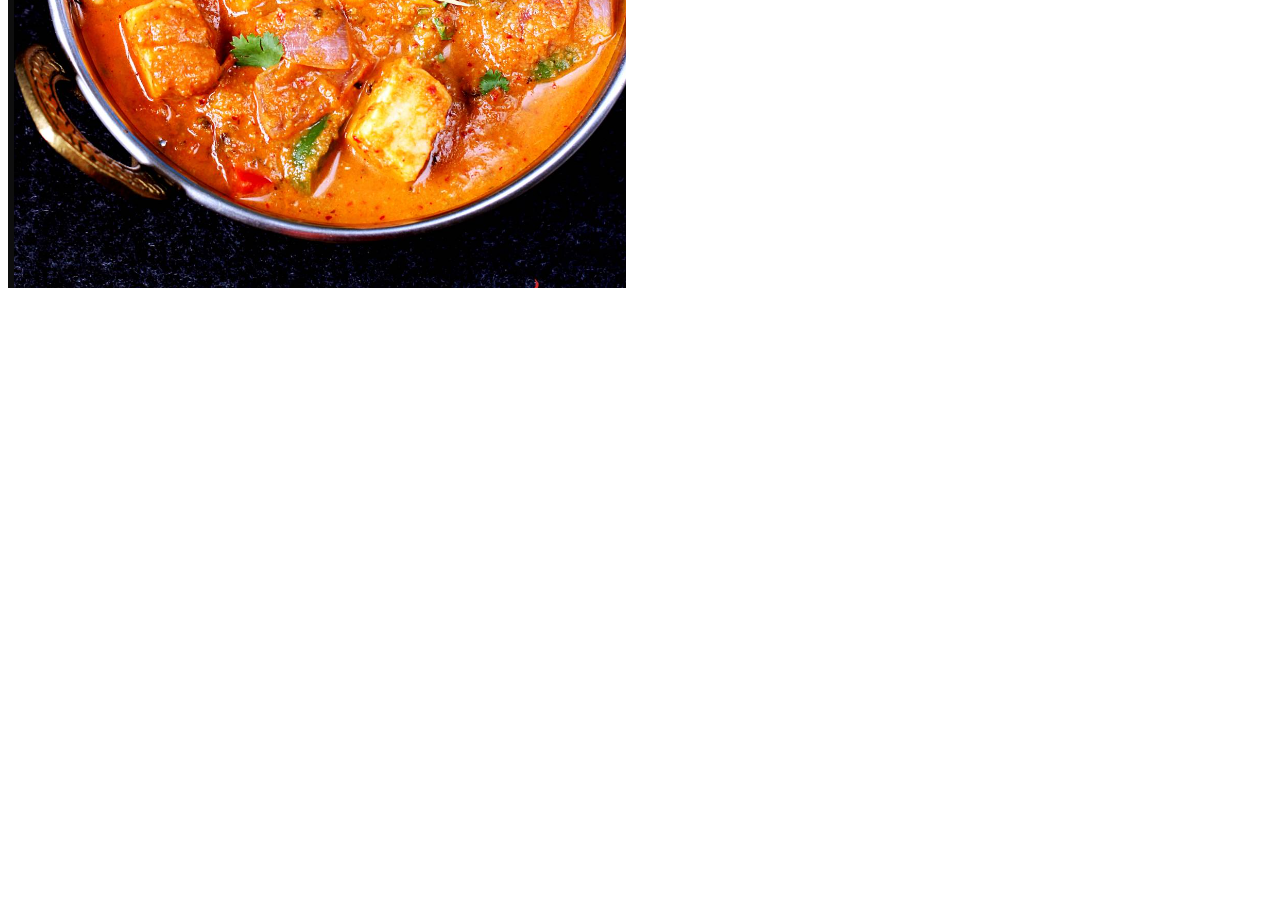
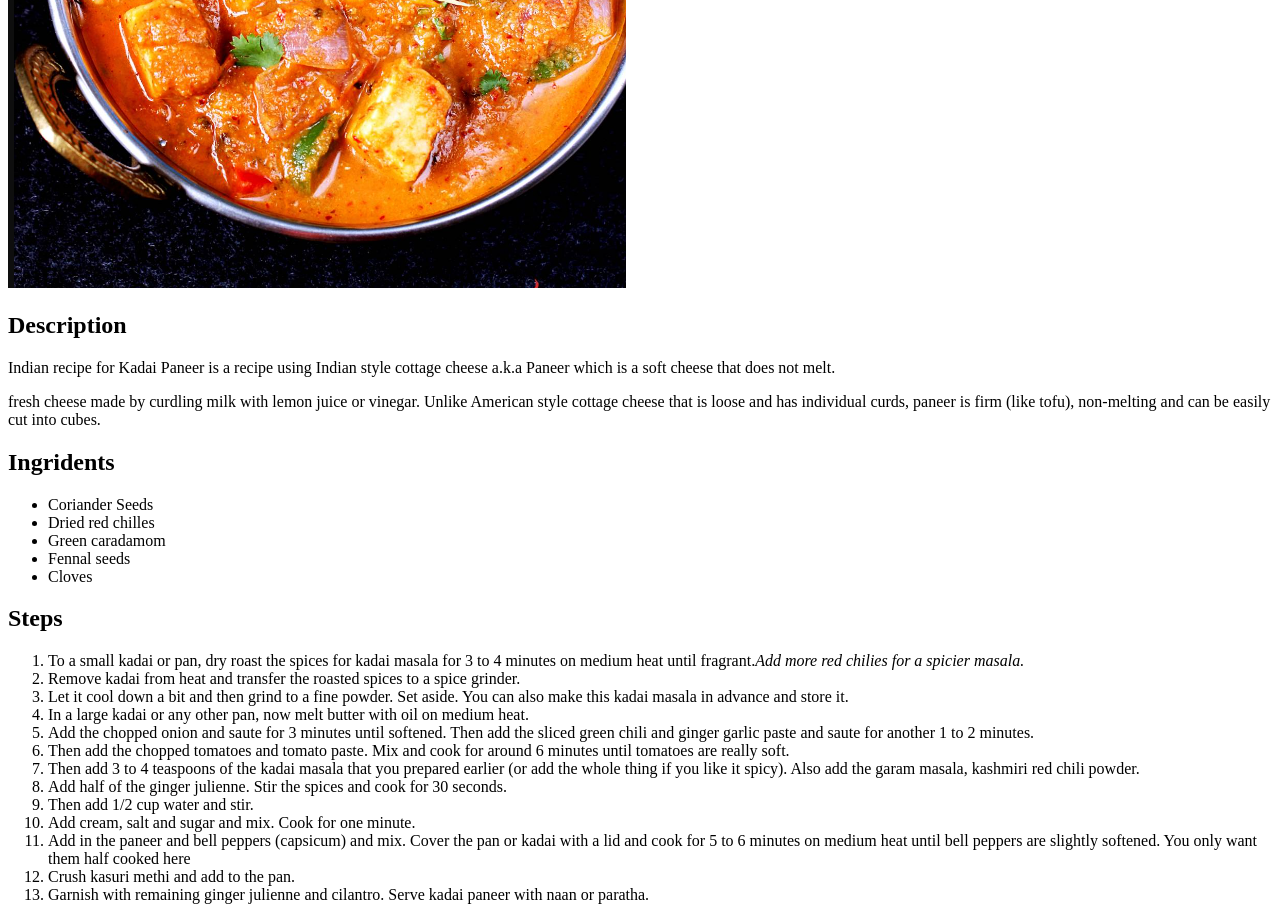
Before and after one commit to YashBaviskar1/odin-recipes, a plain HTML site: page recipes/kadai-paneer.html in a window 1280 px wide. Shown: the part 535-1455 px from the top of the page. Before the commit the page ends 835 px from the top, so only its background shows below. Drawn offline with Linux system fonts and the light colour scheme.

Commit message:
add two remaning recipies with their description, ingridents and steps.

```diff
--- a/recipes/kadai-paneer.html
+++ b/recipes/kadai-paneer.html
@@ -6,5 +6,43 @@
     <body>
         <h1>Kadai Panner </h1>
         <img src="../images/kadai-panner.png">
+        <h2>Description</h2>
+        <p>
+            Indian recipe for Kadai Paneer is a recipe using Indian style cottage cheese a.k.a Paneer which is a soft cheese that does not melt.
+        </p>
+        <p>
+            fresh cheese made by curdling milk with lemon juice or vinegar. Unlike American style cottage cheese that is loose and has individual curds, paneer is firm (like tofu), non-melting and can be easily cut into cubes.
+        </p>
+        <h2>Ingridents</h2>
+        <p>
+            <ul>
+                <li>Coriander Seeds</li>
+                <li>Dried red chilles</li>
+                <li>Green caradamom</li>
+                <li>Fennal seeds</li>
+                <li>Cloves</li>
+            </ul>
+        </p>
+        <h2>Steps</h2>
+        <p>
+            <ol>
+                <li>To a small kadai or pan, dry roast the spices for kadai masala for 3 to 4 minutes on medium heat until fragrant.<em>Add more red chilies for a spicier masala.</em></li>
+                <li>Remove kadai from heat and transfer the roasted spices to a spice grinder.</li>
+                <li>Let it cool down a bit and then grind to a fine powder. Set aside. You can also make this kadai masala in advance and store it.</li>
+                <li>In a large kadai or any other pan, now melt butter with oil on medium heat.</li>
+                <li>Add the chopped onion and saute for 3 minutes until softened. Then add the sliced green chili and ginger garlic paste and saute for another 1 to 2 minutes.</li>
+                <li>Then add the chopped tomatoes and tomato paste. Mix and cook for around 6 minutes until tomatoes are really soft.</li>
+                <li>Then add 3 to 4 teaspoons of the kadai masala that you prepared earlier (or add the whole thing if you like it spicy). Also add the garam masala, kashmiri red chili powder.</li>
+                <li>Add half of the ginger julienne. Stir the spices and cook for 30 seconds.</li>
+                <li>Then add 1/2 cup water and stir.</li>
+                <li>Add cream, salt and sugar and mix. Cook for one minute.</li>
+                <li>Add in the paneer and bell peppers (capsicum) and mix. Cover the pan or kadai with a lid and cook for 5 to 6 minutes on medium heat until bell peppers are slightly softened. You only want them half cooked here</li>
+                <li>Crush kasuri methi and add to the pan.</li>
+                <li>Garnish with remaining ginger julienne and cilantro.
+                    Serve kadai paneer with naan or paratha.
+                </li>
+            </ol>
+
+        </p>
     </body>
 </html>
```
Also changed, not shown: recipes/chicken-curry.html (+30 -0 lines).
